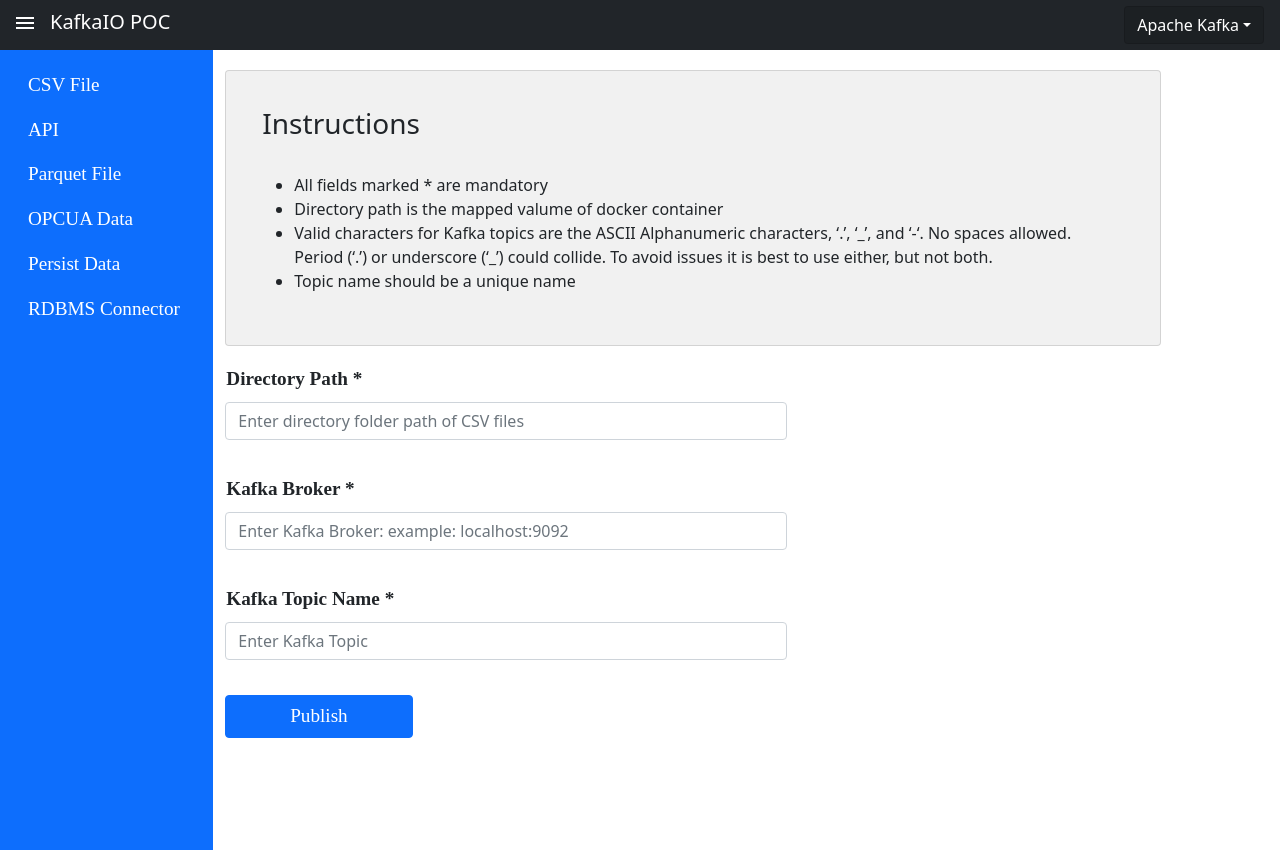
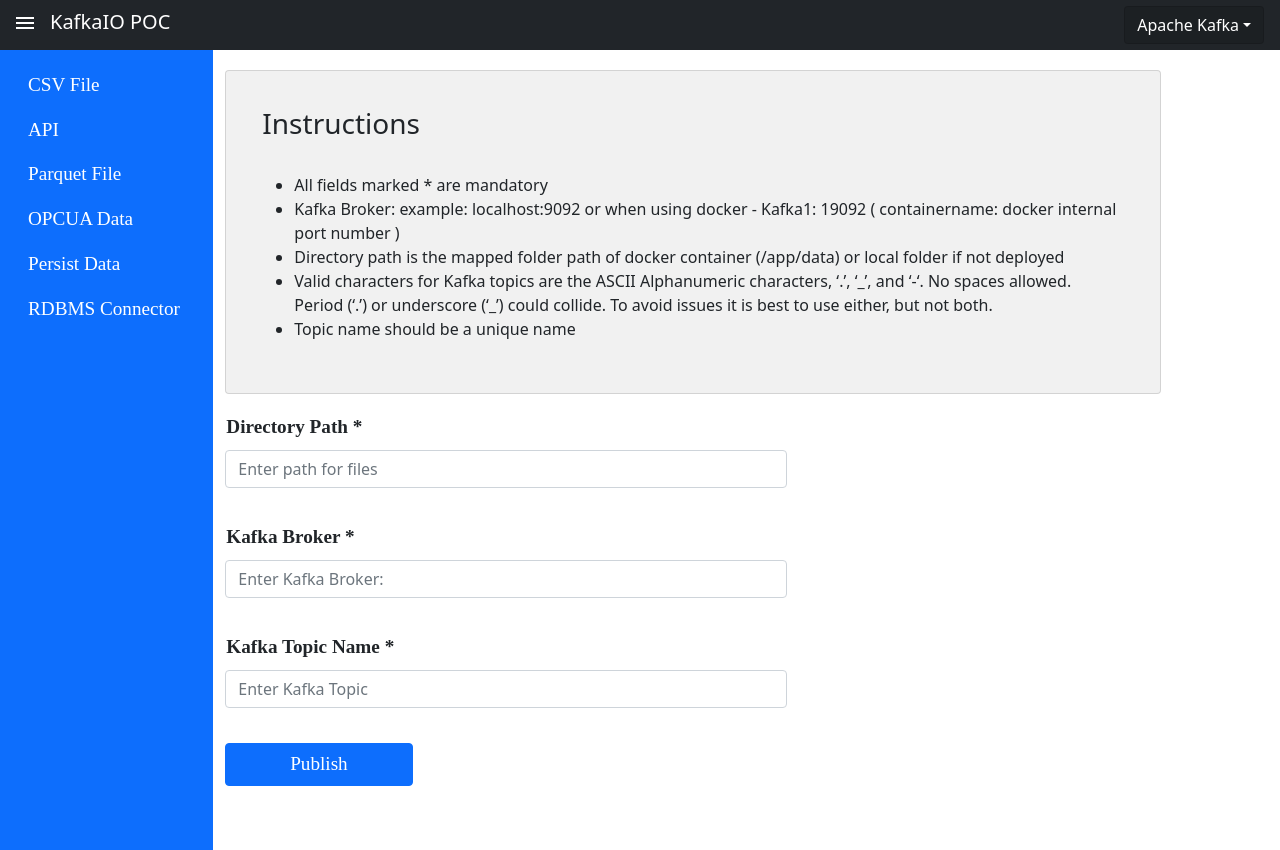
Before and after one commit to SupriyaVallarapu/KafkaSteelO, a React (Create React App) app in the folder Kafka-frontend/: page / in a window 1280 px wide. Built offline with nearby package versions, Linux system fonts and the light colour scheme.

Commit message:
frontend changes

```diff
--- a/Kafka-frontend/src/components/Dataconnectorform.js
+++ b/Kafka-frontend/src/components/Dataconnectorform.js
@@ -12,7 +12,7 @@
 
     const jsonConfig =
 
-        `{
+    `{
     "connection.user": "username",
     "connection.password": "password",
     "name": "oracle_jdbc",
@@ -21,7 +21,9 @@
     "key.converter.schemas.enable": "false",
     "topic.prefix": "oracle.kafka.oracldata.",
     "value.converter.schemas.enable": "false",
-    "connection.url": "jdbc:oracle:thin:@//10.172.251.67:1521/L3PROD",
+    For Oracle - "connection.url": "jdbc:oracle:thin:@//10.172.251.67:1521/L3PROD" or
+    For Postgres (within docker) - "connection.url": "jdbc:postgresql://kafkasteelo-db-1:5432/postgres", or
+    For MSSQL - "connection.url": "jdbc:sqlserver://10.172.251.2:1433;databaseName=BRSDB", or
     "table.whitelist": "CODES,DELAYS"
     }`;
 
@@ -126,7 +128,8 @@
                             <li>Following configuration can be used for creating Oracle, MSSQL and PosgresSQL connectors</li>
                             <li>Incrementing column name to use to detect new rows is typically the ID column (Number) </li>
                             <li>Timestamp column name to detect new or modified rows is typically the Date Column (DATE2)</li>
-                            <li>Configuration Name should be unique</li>
+                            <li>Configuration Name should be unique and without spaces</li>
+                            <li>When using Docker, User Containername as Host address in JDBC URL if Database deployed in docker else use IP host address </li>
                             <li>Table name specification is <b>schemaname. tablename</b> for PostgresSQL, <b>tablename</b> for Oracle and MSSQL </li>
                             <li>Please see the example configuration for more clarification</li>
                         </ul>
@@ -169,8 +172,6 @@
                             <Form.Control className="form-control-custom" placeholder='Enter the timestamp column name' type="text" value={timestampColumnName} onChange={(e) => setTimestampColumnName(e.target.value)} />
                         </Form.Group>
                     )}
-
-
                     <Form.Group controlId="Key Converter Schemas Enable" className="form-group-custom">
                         <Form.Label>Key Converter Schemas Enable *</Form.Label>
                         <Form.Control className="form-control-custom" required type="text" placeholder='Enable schema for key converter? (true/false)' value={keyconverterschemasenable} onChange={(e) => setkeyconverterschemasenableKafkaTopic(e.target.value)} />
--- a/Kafka-frontend/src/components/Filetypeapi.js
+++ b/Kafka-frontend/src/components/Filetypeapi.js
@@ -85,6 +85,7 @@
       <br></br>
       <ul>
         <li>All fields marked * are mandatory</li>
+        <li>Kafka Broker: example: localhost:9092 or when using docker - Kafka1: 19092 ( containername: docker internal port number )</li>
         <li>Valid characters for Kafka topics are the ASCII Alphanumeric characters, ‘.’, ‘_’, and ‘-‘. No spaces allowed. <br></br>
           Period (‘.’) or underscore (‘_’) could collide. To avoid issues it is best to use either, but not both.</li>
           <li>Topic name should be a unique name </li>
@@ -99,7 +100,7 @@
 
         <Form.Group controlId="kafkaBroker">
           <Form.Label>Kafka Broker *</Form.Label>
-          <Form.Control type="text" required value={kafkaBroker} placeholder="Enter Kafka Broker: example: localhost:9092" onChange={(e) => setKafkaBroker(e.target.value)} />
+          <Form.Control type="text" required value={kafkaBroker} placeholder="Enter Kafka Broker: example" onChange={(e) => setKafkaBroker(e.target.value)} />
         </Form.Group>
         <Form.Group controlId="kafkaTopic">
           <Form.Label>Kafka Topic Name *</Form.Label>
--- a/Kafka-frontend/src/components/Filetypecsv.js
+++ b/Kafka-frontend/src/components/Filetypecsv.js
@@ -92,7 +92,8 @@
           <br></br>
           <ul>
             <li>All fields marked * are mandatory</li>
-            <li>Directory path is the mapped valume of docker container</li>
+            <li>Kafka Broker: example: localhost:9092 or when using docker - Kafka1: 19092 ( containername: docker internal port number )</li>
+            <li>Directory path is the mapped folder path of docker container (/app/data) or local folder if not deployed</li>
             <li>Valid characters for Kafka topics are the ASCII Alphanumeric characters, ‘.’, ‘_’, and ‘-‘. No spaces allowed. <br></br>
               Period (‘.’) or underscore (‘_’) could collide. To avoid issues it is best to use either, but not both.</li>
             <li>Topic name should be a unique name </li>
@@ -103,11 +104,11 @@
       <Form onSubmit={handleSubmit}>
         <Form.Group controlId="directoryPath" className="form-group-custom">
           <Form.Label>Directory Path *</Form.Label>
-          <Form.Control className="form-control-custom" required type="text" placeholder="Enter directory folder path of CSV files" value={dataDir} onChange={(e) => setDataDir(e.target.value)} />
+          <Form.Control className="form-control-custom" required type="text" placeholder="Enter path for files" value={dataDir} onChange={(e) => setDataDir(e.target.value)} />
         </Form.Group>
         <Form.Group controlId="kafkaBroker" className="form-group-custom">
           <Form.Label>Kafka Broker *</Form.Label>
-          <Form.Control className="form-control-custom" required type="text" placeholder="Enter Kafka Broker: example: localhost:9092" value={kafkaBroker} onChange={(e) => setKafkaBroker(e.target.value)} />
+          <Form.Control className="form-control-custom" required type="text" placeholder="Enter Kafka Broker:" value={kafkaBroker} onChange={(e) => setKafkaBroker(e.target.value)} />
         </Form.Group>
         <Form.Group controlId="kafkaTopic" className="form-group-custom">
           <Form.Label>Kafka Topic Name *</Form.Label>
--- a/Kafka-frontend/src/components/Filetypeparquet.js
+++ b/Kafka-frontend/src/components/Filetypeparquet.js
@@ -90,6 +90,8 @@
       <br></br>
       <ul>
         <li>All fields marked * are mandatory</li>
+        <li>Kafka Broker: example: localhost:9092 or when using docker - example - Kafka1:19092 ( containername: docker internal port number )</li>
+        <li>Directory path is the mapped folder path of docker container (/app/data) or local folder if not deployed</li>
         <li>Valid characters for Kafka topics are the ASCII Alphanumeric characters, ‘.’, ‘_’, and ‘-‘. No spaces allowed. <br></br>
           Period (‘.’) or underscore (‘_’) could collide. To avoid issues it is best to use either, but not both.</li>
         <li>Topic name should be a unique name </li>
@@ -100,11 +102,11 @@
       <Form onSubmit={handleSubmit}>
         <Form.Group controlId='dataDir'>
           <Form.Label>Directory Path *</Form.Label>
-          < Form.Control type="text" required value={dataDir} placeholder="Enter directory folder path of Parquet files" onChange={(e) => setDataDir(e.target.value)}></Form.Control>
+          < Form.Control type="text" required value={dataDir} placeholder="Enter path of Parquet files" onChange={(e) => setDataDir(e.target.value)}></Form.Control>
         </Form.Group>
         <Form.Group controlId='kafkaBroker'>
           <Form.Label>Kafka Broker *</Form.Label>
-          < Form.Control type="text" required value={kafkaBroker} placeholder="Enter Kafka Broker: example: localhost:9092" onChange={(e) => setKafkaBroker(e.target.value)}></Form.Control>
+          < Form.Control type="text" required value={kafkaBroker} placeholder="Enter Kafka Broker" onChange={(e) => setKafkaBroker(e.target.value)}></Form.Control>
         </Form.Group>
         <Form.Group controlId='kafkaTopic'>
           <Form.Label>Kafka Topic Name *</Form.Label>
--- a/Kafka-frontend/src/components/Opcuadata.js
+++ b/Kafka-frontend/src/components/Opcuadata.js
@@ -88,7 +88,9 @@
             <br></br>
             <ul>
                 <li>All fields marked * are mandatory</li>
-                <li>OPC URL format must be opc.tcp://localhost:4840 </li>
+                <li>OPC URL format must be opc.tcp://(serveraddress):4840 </li>
+                <li>Kafka Broker: example: localhost:9092 or when using docker - Kafka1: 19092 ( containername: docker internal port number )</li>
+                <li>Directory path is the mapped folder path of docker container (/app/data) or local folder if not deployed</li>
                 <li>Valid characters for Kafka topics are the ASCII Alphanumeric characters, ‘.’, ‘_’, and ‘-‘. No spaces allowed. <br></br>
                     Period (‘.’) or underscore (‘_’) could collide. To avoid issues it is best to use either, but not both.</li>
                 <li>Topic name should be a unique name </li>
@@ -103,7 +105,7 @@
                 </Form.Group>
                 <Form.Group controlId="kafkaBroker" className="form-group-custom">
                     <Form.Label>Kafka Broker *</Form.Label>
-                    <Form.Control className="form-control-custom" required type="text" placeholder="Enter Kafka Broker: example: localhost:9092" value={kafkaBroker} onChange={(e) => setKafkaBroker(e.target.value)} />
+                    <Form.Control className="form-control-custom" required type="text" placeholder="Enter Kafka Broker" value={kafkaBroker} onChange={(e) => setKafkaBroker(e.target.value)} />
                 </Form.Group>
                 <Form.Group controlId="kafkaTopic" className="form-group-custom">
                     <Form.Label>Kafka Topic Name *</Form.Label>
--- a/Kafka-frontend/src/components/Persistdataform.js
+++ b/Kafka-frontend/src/components/Persistdataform.js
@@ -133,9 +133,9 @@
                     <br></br>
                     <ul>
                         <li>All fields marked * are mandatory</li>
-                        <li>Valid characters for Kafka topics are the ASCII Alphanumeric characters, ‘.’, ‘_’, and ‘-‘. No spaces allowed. <br></br>
-                            Period (‘.’) or underscore (‘_’) could collide. To avoid issues it is best to use either, but not both.</li>
+                        <li>Kafka Broker: example: localhost:9092 or when using docker - Kafka1: 19092 ( containername: docker internal port number )</li>
                         <li>Topic should be the name which is already created and has data in order to persist in database </li>
+                        <li>Data Host is ConTainer name when Database is deployed in container else host Address</li>
                         <li>Schema should already be created in Database</li>
                         <li>Create a consumer group if not created or choose a group if already present</li>
                     </ul>
@@ -171,7 +171,7 @@
                 )} */}
                 <Form.Group controlId="kafkaBroker">
                     <Form.Label>Kafka Broker *</Form.Label>
-                    <Form.Control type="text" required value={kafkaBroker} placeholder="Enter Kafka Broker: example: localhost:9092" onChange={(e) => setKafkaBroker(e.target.value)} />
+                    <Form.Control type="text" required value={kafkaBroker} placeholder="Enter Kafka Broker" onChange={(e) => setKafkaBroker(e.target.value)} />
                 </Form.Group>
                 <Form.Group controlId="kafkaTopic">
                     <Form.Label>Kafka Topic Name *</Form.Label>
--- a/Kafka-frontend/src/styles/Dataconnector.css
+++ b/Kafka-frontend/src/styles/Dataconnector.css
@@ -14,9 +14,9 @@
 }
 
 .dataconnectorform-textbox-container {
-    width: 35%;
-    height: 80%;
-margin-top: 3%;
+    width: 45%;
+    height: 90%;
+    margin-top: 3%;
     padding: 0 2rem;
     font-weight: bold;
 
@@ -29,8 +29,8 @@
 }
 
 .dataconnectorform-textbox {
-    height: 58%;
-    font-size: 13px;
+    height: 90%;
+    font-size: 15px;
     padding: 0;
 
 }
```
Also changed, not shown: 2 other files (tests, documents, lock files or other folders).
